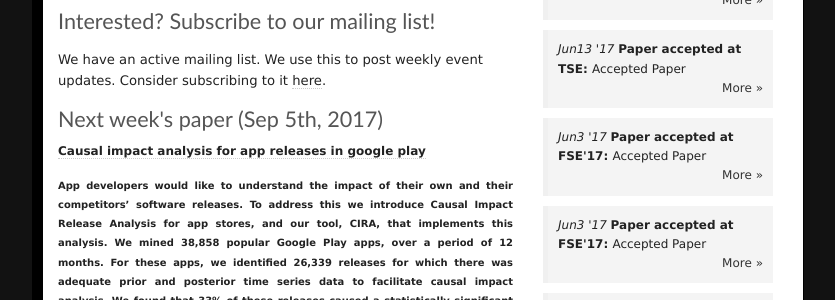
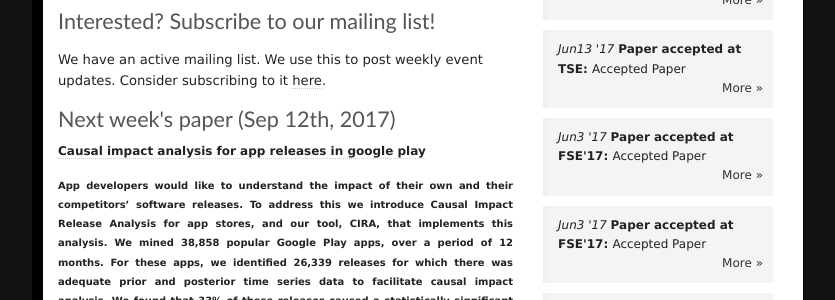
Before and after one commit to ai-se/ai-se.github.io, a Jekyll site: the page built from events/index.html, in a window 1280 px wide. Shown: the part 898-1198 px from the top of the page, without its empty margins (223-1058 px from the left). Built offline with Jekyll 4.4.1, drawn with Linux system fonts in a browser that asks for light colours; comment, search, counter and statistics services are not loaded.

Commit message:
Update index.html

```diff
--- a/events/index.html
+++ b/events/index.html
@@ -30,7 +30,7 @@ Every Wednesday<br>
 </div>
 
 <div class="span3">
-<h3>Next week's paper (Sep 5th, 2017)</h3>
+<h3>Next week's paper (Sep 12th, 2017)</h3>
 <h4>
 	<a href="https://goo.gl/Z4cmfC" target="_blank">Causal impact analysis for app releases in google play</a>
 </h4>
```
